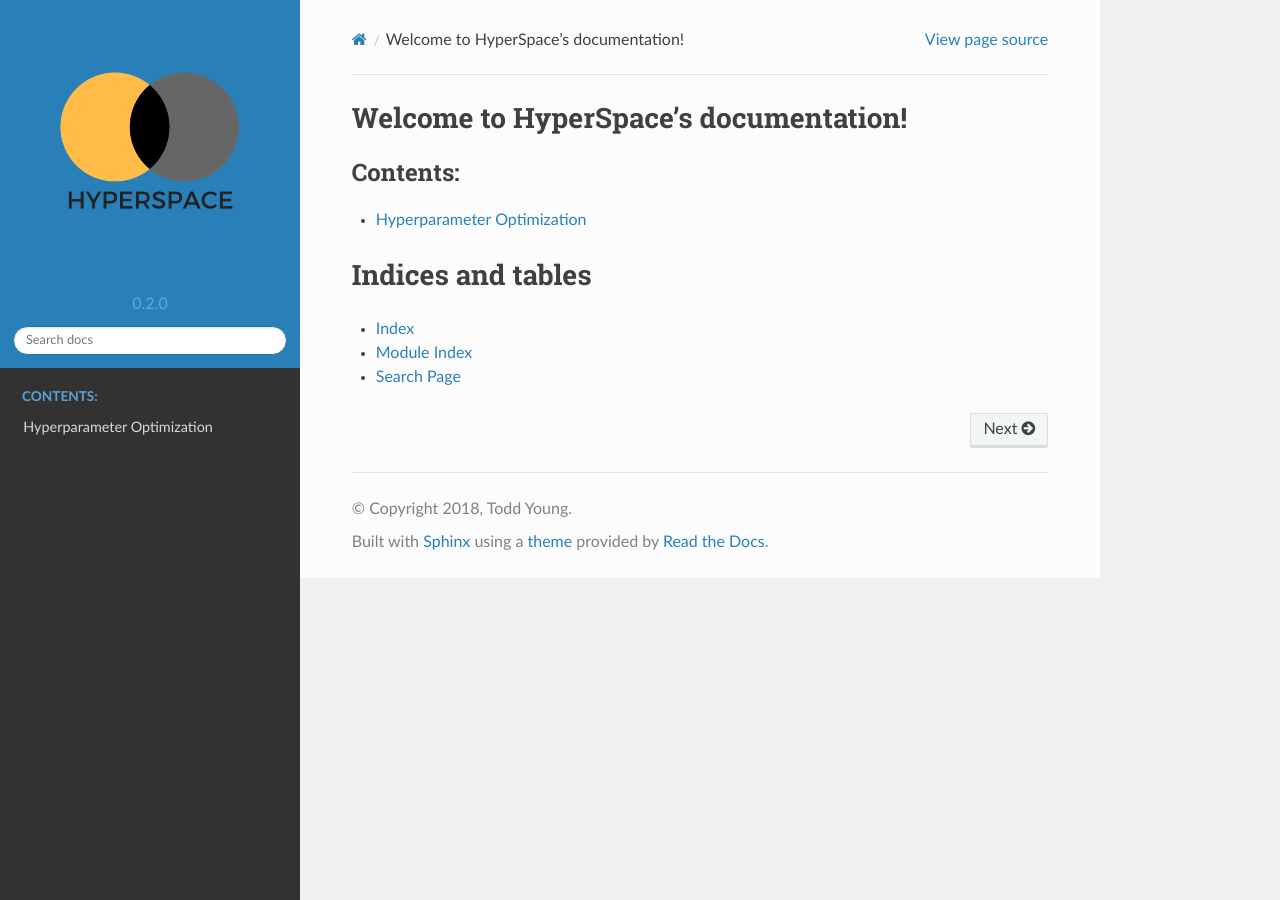
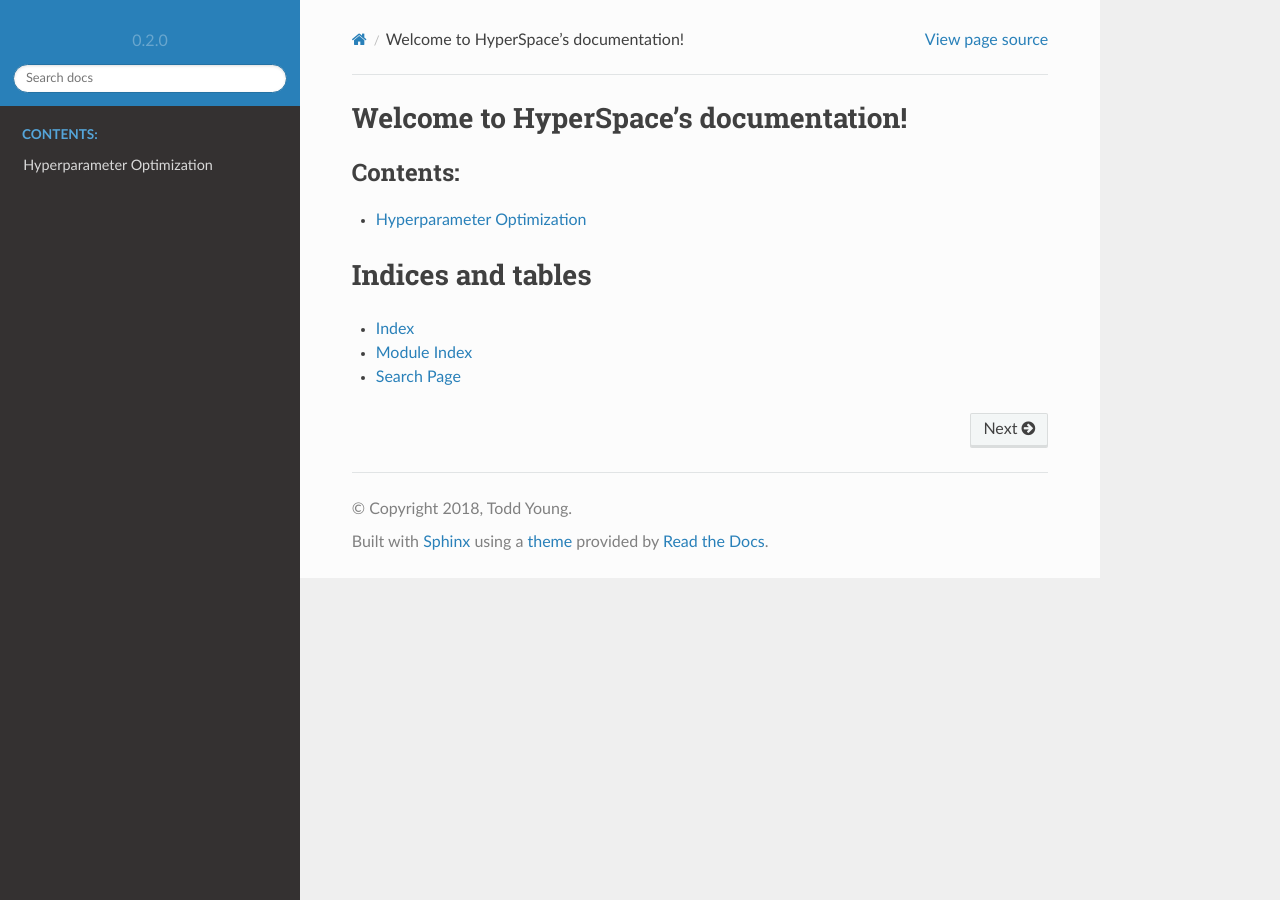
Before and after one commit to yngtdd/hyperspace, a Sphinx documentation site: the page built from docs/index.rst, in a window 1280 px wide. Built offline with Sphinx 7.4.7 and the Read the Docs theme 2.0.0, drawn with Linux system fonts in a browser that asks for light colours.

Commit message:
Adjusting logo

```diff
--- a/docs/conf.py
+++ b/docs/conf.py
@@ -96,7 +96,7 @@
 
 # The name of an image file (relative to this directory) to place at the top
 # of the sidebar.
-html_logo = "images/hyperspace_logo.png"
+html_logo = ".static/img/hyperspace_logo.png"
 
 # Add any paths that contain custom static files (such as style sheets) here,
 # relative to this directory. They are copied after the builtin static files,
```
Also changed, not shown: docs/images/hyperspace_logo.png (deleted).
